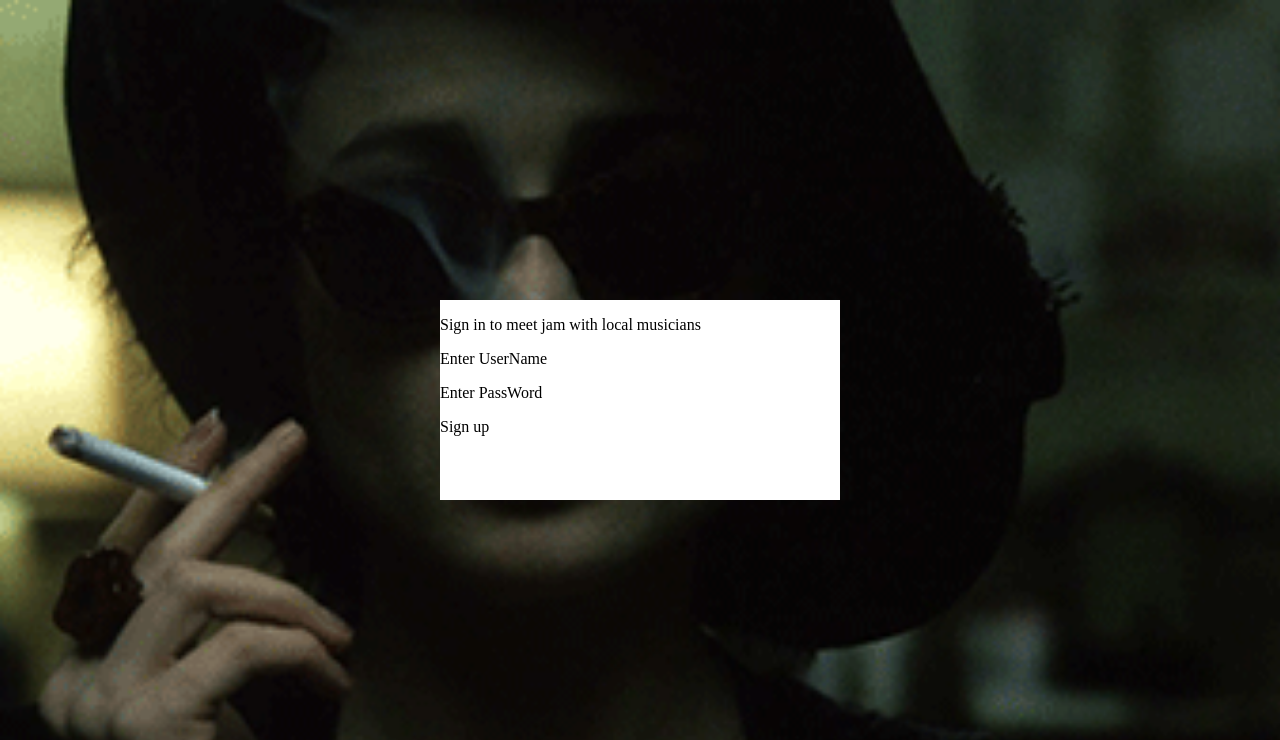
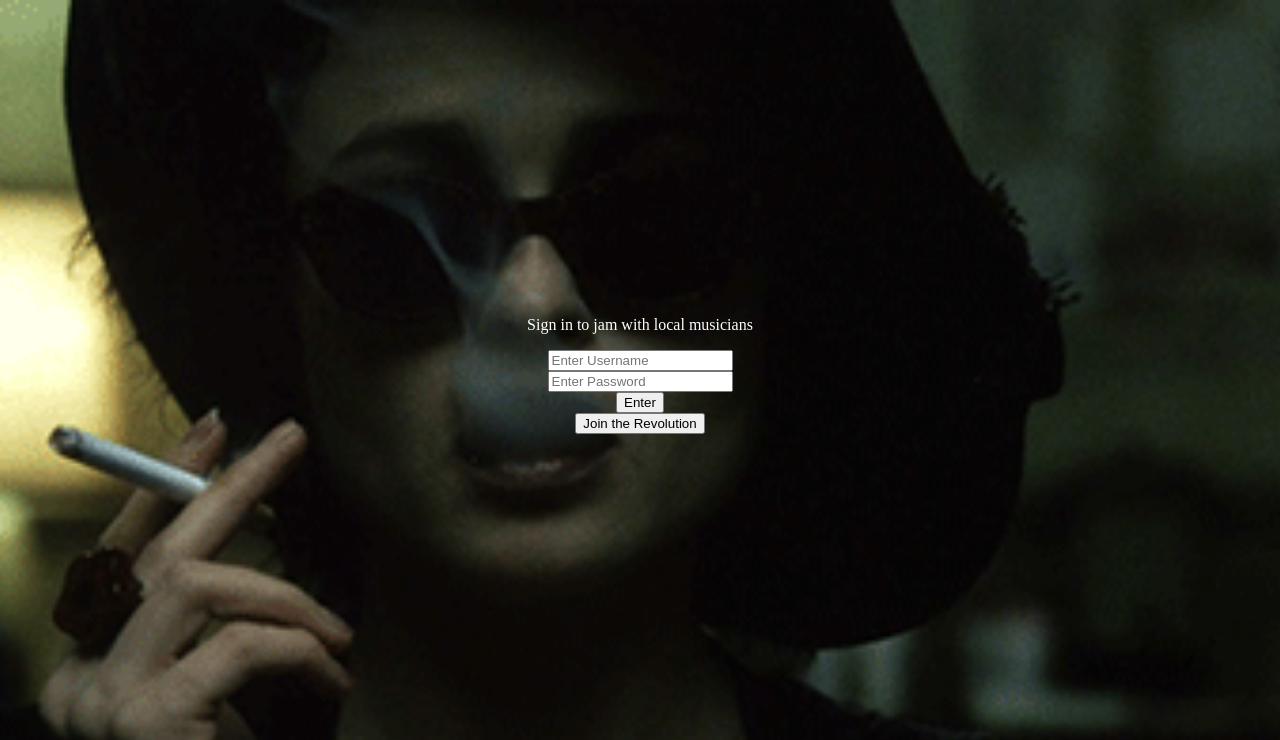
Before and after one commit to edsmartin7/SkillJam, a Django app: page / in a window 1280 px wide. Shown: the top 740 px of the page. Run offline with Django 3.2, Linux system fonts and the light colour scheme.

Commit message:
login ui fixes, angularjs added

```diff
--- a/startpage/static/css/login.css
+++ b/startpage/static/css/login.css
@@ -12,7 +12,9 @@ body {
 }
 
 #entry{
-   background-color: white;
+   background-color: rgba(255,0,0,0);
+   color: white;
+   text-align: center;
    /*position: center;*/
    position: absolute;
    height: 200px;
--- /dev/null
+++ b/startpage/templates/startpage/controller.js
@@ -0,0 +1,8 @@
+angular.module('app').controller('ctrl', function($scope){
+})
+
+var app = angular.module('app', []);
+app.controller('formControl', function($scope){
+   $scope.username = "The User";
+   $scope.password = "The Password";
+});
--- a/startpage/templates/startpage/login.html
+++ b/startpage/templates/startpage/login.html
@@ -7,10 +7,16 @@
    </head>
    <body>
       <div id="entry">
-         <p>Sign in to meet jam with local musicians</p>
-         <p>Enter UserName</p>
-         <p>Enter PassWord</p>
-         <p>Sign up</p>
+         <p>Sign in to jam with local musicians</p>
+         <form ng-app='app' ng-controller='ctrl'>
+            <input type='text' ng-model="username" placeholder="Enter Username"/><br>
+            <input type='text' ng-model="password" placeholder="Enter Password"/><br>
+            <button ng-click='enter()'>Enter</button><br>
+            <button ng-click='signup()'>Join the Revolution</button>
+         </form>
       </div>
    </body>
+   <script src='angular.min.js'></script>
+   <script src='app.js'></script>
+   <script src='controller.js'></script>
 </html>
```
Also changed, not shown: startpage/templates/startpage/app.js (added).
